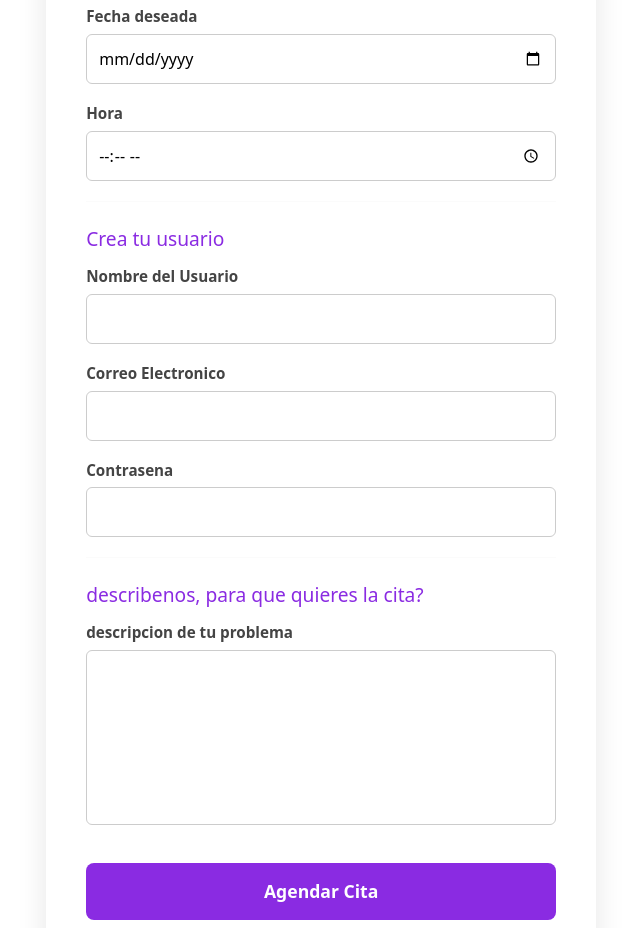
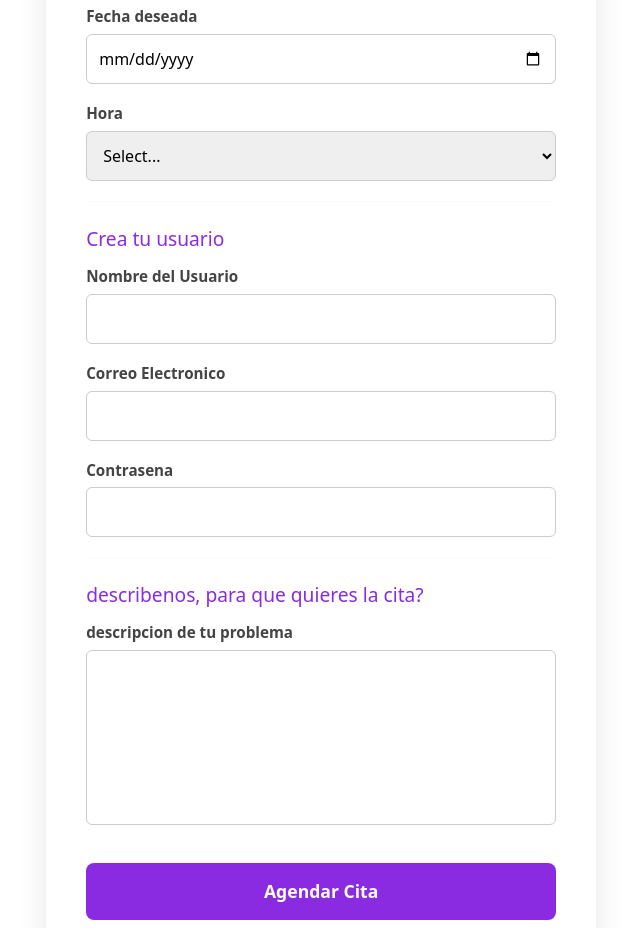
Before and after one commit to helpsomeoneisinmyhouse/Odontologia-Marcos-Garcia, a React (Create React App) app in the folder Front-end/odontologia-marcos-garcia/: page /sign-up in a window 1280 px wide. Shown: the part 820-1748 px from the top of the page, without its empty margins (130-770 px from the left). Built offline with nearby package versions, Linux system fonts and the light colour scheme.

Commit message:
ELFORMULARIO AGREGA GRAAAAAAAH

```diff
--- a/Front-end/odontologia-marcos-garcia/src/componentes/AppointmentForm.js
+++ b/Front-end/odontologia-marcos-garcia/src/componentes/AppointmentForm.js
@@ -40,20 +40,17 @@ const AppointmentForm = ({ user, onSuccess }) => {
         method: 'POST',
         headers: { 'Content-Type': 'application/json' },
         body: JSON.stringify({
-          //DATA DE USUARIO
           name_user: name_user,
           email_user: email,
           key_user: key,
           fk_rol: 1,
           logic_user: 'A',
-          // DATA DE PACIENTE
           name_paciente : name_paciente,
           genre_paciente : genre,
           birth_paciente : birth,
           dir_paciente : dir,
           telf_paciente : telf,
           logic_paciente: 'A',
-          // DATA DE CITA
           fk_doctor: 1,
           date_cita : date,
           time_cita : time,
@@ -64,19 +61,17 @@ const AppointmentForm = ({ user, onSuccess }) => {
         })
       });
 
+      const data = await response.json();
+      console.log(data)
       if (!response.ok) throw new Error('Error creating User')
 
-      const data = await response.json();
-      return data.id
 
   }
 
   const handleSubmit = async (e) => {
     e.preventDefault();
     try {
-            fetchCitaCompleta(e)
-            alert("todoo bien :p");
-
+          fetchCitaCompleta(e)
         } catch (error) {
             console.error("ERROR!:", error);
         }
@@ -156,12 +151,11 @@ const AppointmentForm = ({ user, onSuccess }) => {
 
         <div className={styles.formControl}>
           <label>Hora</label>
-          <input
-            id='time_cita'
-            type="time"
-            required
-            onChange={(e) => setFormData({...formData, time_cita: e.target.value})}
-          />
+          <select id='time_cita' required onChange={(e) => setFormData({...formData, time_cita: e.target.value})}>
+            <option value="">Select...</option>
+            <option value="60">1 hora</option>
+            <option value="120">2 horas</option>
+          </select>
         </div>
 
         <hr className={styles.divider} />
```
